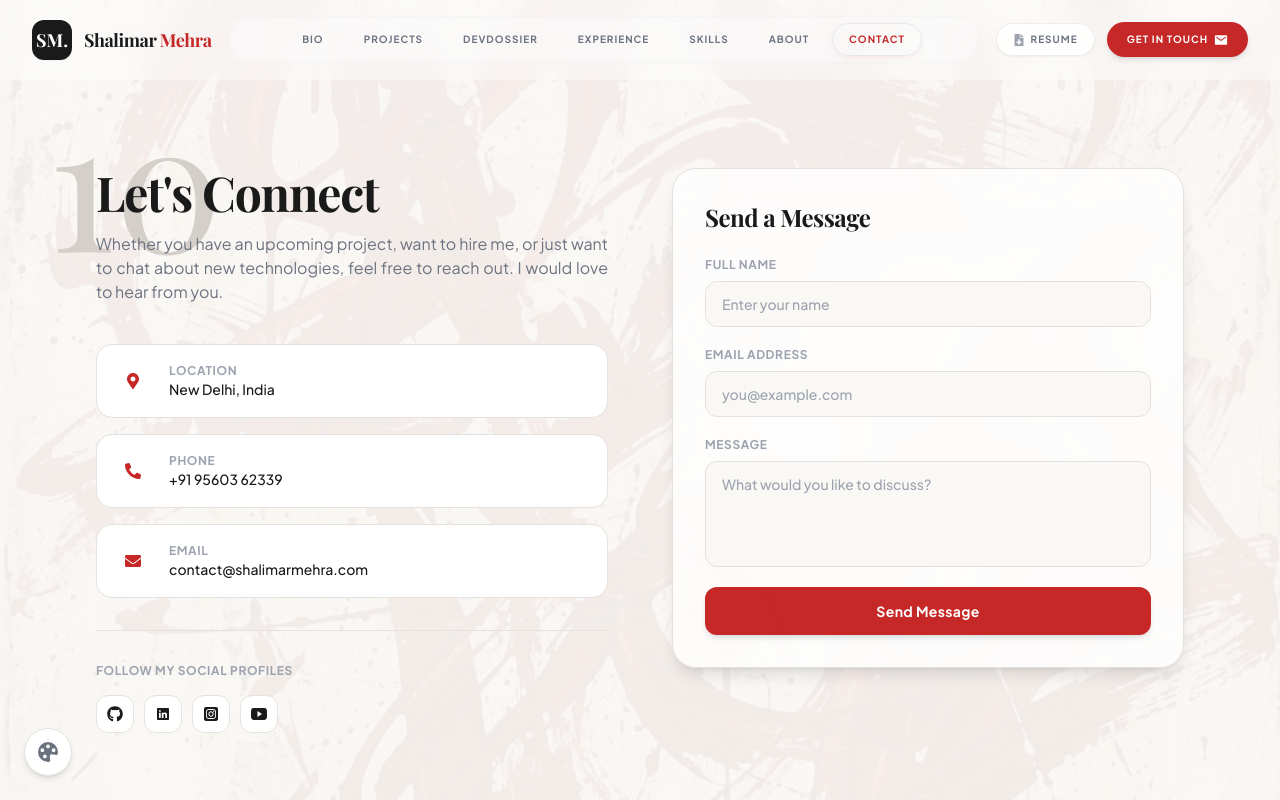
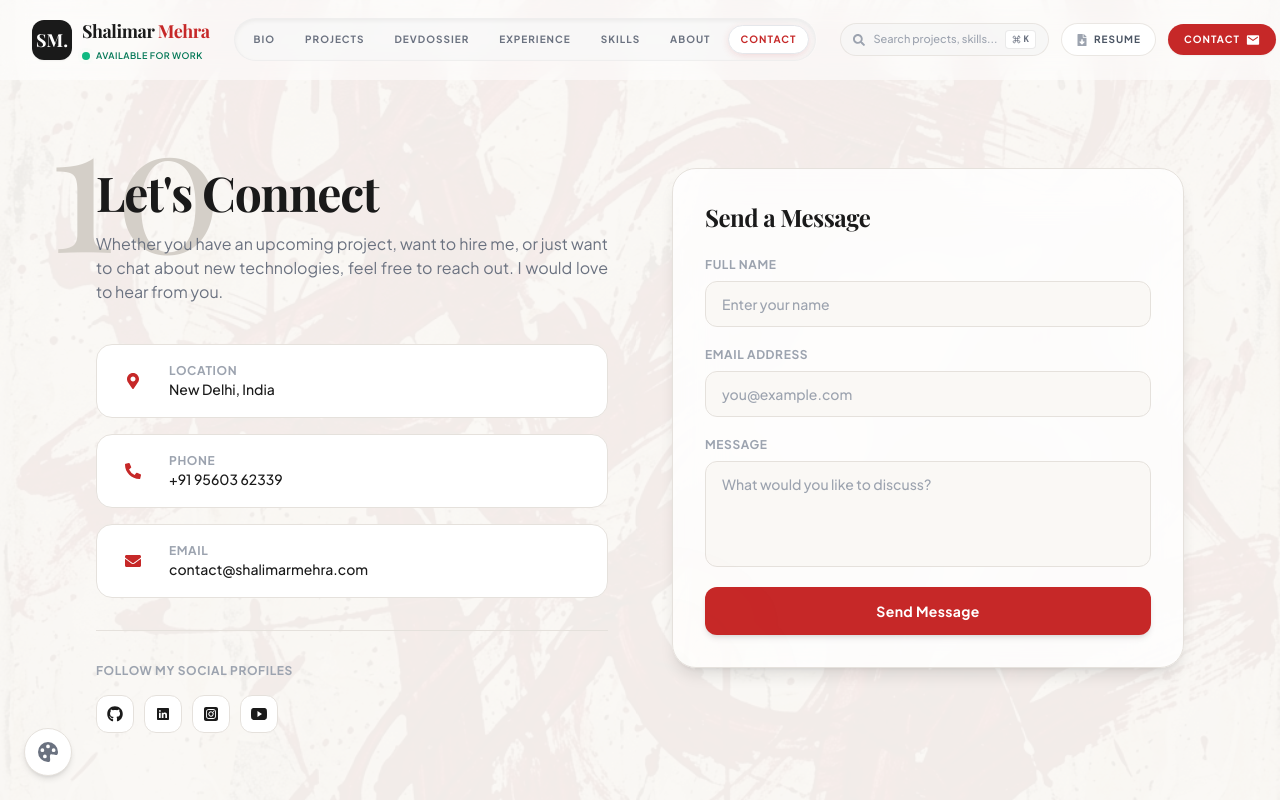
Before and after one commit to shalimarmehra/port, a Next.js app: page /contact in a window 1280 px wide. Shown: the top 800 px of the page. Built offline with nearby package versions, Linux system fonts and the light colour scheme; a web font is replaced by a local one.

Commit message:
feat: add global command palette trigger and search functionality to navigation menu

```diff
--- a/components/NavBar.js
+++ b/components/NavBar.js
@@ -9,7 +9,9 @@ import {
   FaGamepad,
   FaCompass,
   FaChurch,
+  FaSearch,
 } from "react-icons/fa";
+import { FiCommand } from "react-icons/fi";
 
 const NavBar = () => {
   const [isOpen, setIsOpen] = useState(false);
@@ -57,6 +59,13 @@ const NavBar = () => {
         element.getBoundingClientRect().top + window.scrollY - navHeight;
       window.scrollTo({ top: offsetPosition, behavior: "smooth" });
     }
+  };
+
+  const handleOpenSearch = (initialQuery = "") => {
+    setIsOpen(false);
+    window.dispatchEvent(
+      new CustomEvent("open-command-palette", { detail: initialQuery })
+    );
   };
 
   const professionLinks = [
@@ -118,7 +127,6 @@ const NavBar = () => {
       setActiveId("");
     };
     window.addEventListener("scroll", onScroll, { passive: true });
-    // Trigger scroll check immediately to set state on mount/change
     onScroll();
     return () => window.removeEventListener("scroll", onScroll);
   }, [navLinks]);
@@ -141,24 +149,24 @@ const NavBar = () => {
         className={`fixed top-0 left-0 w-full z-50 transition-all duration-500 ease-in-out border-b ${
           isScrolled
             ? viewState === "profession"
-              ? "h-[68px] bg-white/75 border-warm-gray-200/50 shadow-[0_8px_32px_0_rgba(26,26,26,0.05)] backdrop-blur-xl"
-              : "h-[68px] bg-white/65 border-rose-100/40 shadow-[0_8px_32px_0_rgba(244,63,94,0.06)] backdrop-blur-xl"
-            : "h-[80px] bg-white/40 border-transparent backdrop-blur-md"
+              ? "h-[64px] sm:h-[68px] bg-white/85 border-warm-gray-200/60 shadow-[0_8px_32px_0_rgba(26,26,26,0.06)] backdrop-blur-xl"
+              : "h-[64px] sm:h-[68px] bg-white/75 border-rose-100/50 shadow-[0_8px_32px_0_rgba(244,63,94,0.08)] backdrop-blur-xl"
+            : "h-[76px] sm:h-[80px] bg-white/50 border-transparent backdrop-blur-md"
         }`}
       >
-        {/* 3-column grid: [logo] [center links] [cta/hamburger] */}
-        <div className="grid grid-cols-[auto_1fr_auto] items-center h-full max-w-7xl mx-auto px-6 sm:px-8 gap-4">
-          {/* COL 1 — Logo */}
+        <div className="flex items-center justify-between h-full max-w-7xl mx-auto px-4 sm:px-6 lg:px-8 gap-2 sm:gap-4">
+          {/* LOGO & BRANDING */}
+          <div className="flex items-center gap-2 sm:gap-3 shrink-0">
             <Link
               href="/"
-            className="flex items-center gap-3 group transition-transform duration-300 active:scale-95"
+              className="flex items-center gap-2 sm:gap-2.5 group transition-transform duration-300 active:scale-95"
               onClick={(e) => {
                 e.preventDefault();
                 window.scrollTo({ top: 0, behavior: "smooth" });
               }}
             >
               <div
-              className={`w-10 h-10 flex items-center justify-center rounded-xl font-serif font-bold text-lg shadow-sm transition-all duration-500 ${
+                className={`w-9 h-9 sm:w-10 sm:h-10 flex items-center justify-center rounded-xl font-serif font-bold text-base sm:text-lg shadow-sm transition-all duration-500 ${
                   viewState === "profession"
                     ? "bg-ink text-white group-hover:bg-crimson group-hover:shadow-[0_4px_20px_rgba(198,40,40,0.35)]"
                     : "bg-gradient-to-r from-rose-600 to-amber-500 text-white group-hover:brightness-110 group-hover:shadow-[0_4px_20px_rgba(244,63,94,0.35)]"
@@ -166,35 +174,56 @@ const NavBar = () => {
               >
                 SM.
               </div>
-            <span className="font-serif text-ink text-lg font-bold tracking-tight hidden xs:inline">
+              <div className="flex flex-col">
+                <span className="font-serif text-ink text-sm sm:text-base md:text-lg font-bold tracking-tight leading-none hidden min-[380px]:inline">
                   Shalimar{" "}
                   <span
-                className={`transition-colors duration-500 hidden sm:inline ${viewState === "profession" ? "text-crimson" : "text-rose-600"}`}
+                    className={`transition-colors duration-500 hidden sm:inline ${
+                      viewState === "profession" ? "text-crimson" : "text-rose-600"
+                    }`}
                   >
                     Mehra
                   </span>
                 </span>
+                <div className="flex items-center gap-1.5 mt-0.5 sm:mt-1">
+                  <span className="relative flex h-2 w-2">
+                    <span className="animate-ping absolute inline-flex h-full w-full rounded-full bg-emerald-400 opacity-75"></span>
+                    <span className="relative inline-flex rounded-full h-2 w-2 bg-emerald-500"></span>
+                  </span>
+                  <span className="text-[9px] font-sans font-semibold text-emerald-700 uppercase tracking-wider hidden xs:inline">
+                    Available for work
+                  </span>
+                </div>
+              </div>
             </Link>
+          </div>
 
-          {/* COL 2 — Center nav links (desktop only) */}
-          <div className="hidden lg:flex items-center justify-center gap-1.5 bg-neutral-100/30 border border-neutral-200/20 px-2.5 py-1.5 rounded-full backdrop-blur-sm">
+          {/* CENTER NAVIGATION LINKS (Desktop lg+) */}
+          <div className="hidden lg:flex items-center justify-center flex-1 max-w-2xl px-2">
+            <div className="flex items-center gap-1 bg-neutral-100/60 border border-neutral-200/50 p-1.5 rounded-full backdrop-blur-md shadow-inner overflow-x-auto no-scrollbar">
               {navLinks.map((link) => {
                 const isActive = activeId === link.id;
                 return (
                   <button
                     key={link.id}
                     onClick={() => handleScrollTo(link.id)}
-                  className={`relative uppercase tracking-widest text-[10px] font-sans font-bold px-4 py-2 rounded-full transition-all duration-300 group flex items-center gap-1.5 ${
+                    className={`relative uppercase tracking-widest text-[10px] font-sans font-bold px-3 py-1.5 rounded-full transition-all duration-300 whitespace-nowrap group flex items-center gap-1.5 ${
                       isActive
                         ? viewState === "profession"
-                        ? "text-crimson bg-crimson/5 border border-crimson/10 shadow-[0_2px_10px_-4px_rgba(198,40,40,0.2)]"
-                        : "text-rose-600 bg-rose-500/5 border border-rose-500/10 shadow-[0_2px_10px_-4px_rgba(244,63,94,0.2)]"
-                      : "text-gray-500 hover:text-ink hover:bg-neutral-200/30 border border-transparent"
+                          ? "text-crimson bg-white border border-crimson/15 shadow-[0_2px_10px_-2px_rgba(198,40,40,0.2)]"
+                          : "text-rose-600 bg-white border border-rose-500/15 shadow-[0_2px_10px_-2px_rgba(244,63,94,0.2)]"
+                        : "text-gray-500 hover:text-ink hover:bg-neutral-200/50 border border-transparent"
                     }`}
                   >
                     {link.icon && (
                       <span
-                      className={`transition-transform duration-300 group-hover:scale-110 ${isActive ? (viewState === "profession" ? "text-crimson" : "text-rose-600") : "text-gray-400"}`}
+                        className={`transition-transform duration-300 group-hover:scale-110 ${
+                          isActive
+                            ? viewState === "profession"
+                              ? "text-crimson"
+                              : "text-rose-600"
+                            : "text-gray-400"
+                        }`}
                       >
                         {link.icon}
                       </span>
@@ -204,116 +233,177 @@ const NavBar = () => {
                 );
               })}
             </div>
+          </div>
 
-          {/* COL 3 — CTAs (desktop) + hamburger (mobile) */}
-          <div className="flex items-center justify-end gap-3">
-            {/* Desktop CTAs */}
-            <div className="hidden lg:flex items-center gap-3">
+          {/* RIGHT ACTIONS & SEARCH BAR */}
+          <div className="flex items-center justify-end gap-2 sm:gap-3 shrink-0">
+            {/* WORKABLE SEARCH INPUT TRIGGER (Desktop & Tablet) */}
+            <div
+              onClick={() => handleOpenSearch()}
+              className="hidden md:flex items-center gap-2 px-3 py-1.5 rounded-full border border-warm-gray-200/80 bg-neutral-100/70 hover:bg-white text-gray-500 hover:text-ink hover:border-gray-400 shadow-xs cursor-pointer transition-all duration-200 group"
+              role="button"
+              tabIndex={0}
+              onKeyDown={(e) => {
+                if (e.key === "Enter" || e.key === " ") {
+                  e.preventDefault();
+                  handleOpenSearch();
+                }
+              }}
+              aria-label="Open Search Command Palette"
+            >
+              <FaSearch className="text-gray-400 text-xs group-hover:text-crimson transition-colors" />
+              <span className="text-[11px] font-sans font-medium text-gray-400 group-hover:text-gray-600 hidden xl:inline">
+                Search projects, skills...
+              </span>
+              <kbd className="inline-flex items-center gap-0.5 px-1.5 py-0.5 text-[9px] font-mono font-semibold text-gray-500 bg-white border border-neutral-200/80 rounded shadow-2xs group-hover:border-gray-300">
+                <FiCommand className="text-[9px]" /> K
+              </kbd>
+            </div>
+
+            {/* Compact Search Button (Mobile & Small Tablet) */}
+            <button
+              onClick={() => handleOpenSearch()}
+              className="md:hidden flex items-center gap-1.5 px-2.5 py-1.5 border border-warm-gray-200/80 rounded-full text-gray-600 hover:text-crimson bg-white/90 shadow-xs active:scale-95 transition-all text-xs font-sans font-medium"
+              aria-label="Search"
+            >
+              <FaSearch className="text-xs text-gray-400" />
+              <span className="text-[10px] uppercase font-bold tracking-wider hidden xs:inline">Search</span>
+            </button>
+
+            {/* Resume CTA (Tablet & Desktop) */}
             <a
               href="/resume-protected.pdf"
               target="_blank"
               rel="noopener noreferrer"
-                className="uppercase tracking-widest text-[10px] font-bold text-gray-500 hover:text-crimson px-4 py-2 border border-warm-gray-200/60 hover:border-crimson/50 rounded-full transition-all duration-200 flex items-center gap-1.5 bg-white/80 shadow-sm hover:scale-[1.02]"
+              className="hidden sm:flex items-center gap-1.5 uppercase tracking-widest text-[10px] font-bold text-gray-600 hover:text-crimson px-3.5 py-2 border border-warm-gray-200/80 hover:border-crimson/50 rounded-full transition-all duration-200 bg-white/90 shadow-xs hover:scale-[1.02] active:scale-95"
             >
-                <FaFileDownload className="text-xs text-gray-400" /> Resume
+              <FaFileDownload className="text-xs text-gray-400" />
+              <span>Resume</span>
             </a>
 
+            {/* Contact CTA (Desktop lg+) */}
             <button
               onClick={() => handleScrollTo("contact")}
-                className={`text-white text-[10px] font-bold uppercase tracking-widest px-5 py-2.5 rounded-full shadow-md hover:shadow-lg transition-all duration-500 flex items-center gap-1.5 active:scale-95 ${
+              className={`hidden lg:flex items-center gap-1.5 text-white text-[10px] font-bold uppercase tracking-widest px-4 py-2 rounded-full shadow-sm hover:shadow-md transition-all duration-500 active:scale-95 ${
                 viewState === "profession"
-                    ? "bg-crimson hover:bg-crimson-dark shadow-crimson/10 hover:shadow-crimson/20"
-                    : "bg-gradient-to-r from-rose-600 to-amber-500 hover:brightness-110 shadow-rose-500/10 hover:shadow-rose-500/20"
+                  ? "bg-crimson hover:bg-crimson-dark shadow-crimson/15"
+                  : "bg-gradient-to-r from-rose-600 to-amber-500 hover:brightness-110 shadow-rose-500/15"
               }`}
             >
-                Get In Touch <IoMdMail className="text-sm" />
+              Contact <IoMdMail className="text-sm" />
             </button>
-            </div>
 
-            {/* Mobile icon buttons */}
-            <div className="lg:hidden flex items-center gap-2">
-              <a
-                href="/resume-protected.pdf"
-                target="_blank"
-                rel="noopener noreferrer"
-                className="hidden sm:inline-block text-gray-500 hover:text-crimson p-2.5 border border-warm-gray-200/60 rounded-full hover:border-crimson/50 transition-all bg-white/80 shadow-sm active:scale-95"
-                aria-label="Resume"
-              >
-                <FaFileDownload className="text-sm" />
-              </a>
+            {/* Mobile Hamburger Toggle (Visible under lg breakpoint) */}
             <button
               onClick={() => setIsOpen(!isOpen)}
-                className="w-10 h-10 flex flex-col justify-center items-center rounded-full border border-warm-gray-200/60 bg-white/80 text-ink hover:border-crimson/50 shadow-sm transition-colors active:scale-95"
+              className="lg:hidden w-9 h-9 sm:w-10 sm:h-10 flex flex-col justify-center items-center rounded-full border border-warm-gray-200/80 bg-white/90 text-ink hover:border-crimson/50 shadow-xs transition-colors active:scale-95"
               aria-label="Toggle Menu"
             >
-                <div className="flex flex-col gap-1 w-5">
+              <div className="flex flex-col gap-1 w-4 sm:w-5">
                 <span
-                    className={`h-[2px] w-full bg-ink rounded transition-transform duration-300 ${isOpen ? "rotate-45 translate-y-[6px]" : ""}`}
+                  className={`h-[2px] w-full bg-ink rounded transition-transform duration-300 ${
+                    isOpen ? "rotate-45 translate-y-[5px] sm:translate-y-[6px]" : ""
+                  }`}
                 />
                 <span
-                    className={`h-[2px] w-full bg-ink rounded transition-opacity duration-300 ${isOpen ? "opacity-0" : ""}`}
+                  className={`h-[2px] w-full bg-ink rounded transition-opacity duration-300 ${
+                    isOpen ? "opacity-0" : ""
+                  }`}
                 />
                 <span
-                    className={`h-[2px] w-full bg-ink rounded transition-transform duration-300 ${isOpen ? "-rotate-45 -translate-y-[6px]" : ""}`}
+                  className={`h-[2px] w-full bg-ink rounded transition-transform duration-300 ${
+                    isOpen ? "-rotate-45 -translate-y-[5px] sm:-translate-y-[6px]" : ""
+                  }`}
                 />
               </div>
             </button>
           </div>
         </div>
-        </div>
 
-        {/* Mobile Drawer */}
+        {/* MOBILE & TABLET DRAWER */}
         <div
           className={`absolute left-0 w-full overflow-hidden transition-all duration-500 ease-in-out lg:hidden border-b shadow-2xl ${
             isScrolled
-              ? "top-[68px] border-warm-gray-200/45"
-              : "top-[80px] border-transparent"
+              ? "top-[64px] sm:top-[68px] border-warm-gray-200/60"
+              : "top-[76px] sm:top-[80px] border-transparent"
           } ${
             viewState === "profession"
-              ? "bg-white/85 border-warm-gray-200/50 backdrop-blur-xl"
-              : "bg-white/80 border-rose-100/40 backdrop-blur-xl"
+              ? "bg-white/95 border-warm-gray-200/60 backdrop-blur-2xl"
+              : "bg-white/90 border-rose-100/60 backdrop-blur-2xl"
           } ${
             isOpen
-              ? "max-h-[600px] opacity-100 py-6 px-6"
+              ? "max-h-[640px] opacity-100 py-5 px-5 sm:px-8"
               : "max-h-0 opacity-0 pointer-events-none"
           }`}
         >
-          <div className="flex flex-col gap-1.5 max-w-7xl mx-auto">
-            {/* View badge */}
-            <div className="px-4 py-1.5 mb-1.5">
+          <div className="flex flex-col gap-2 max-w-7xl mx-auto">
+            {/* View badge & availability status */}
+            <div className="flex items-center justify-between px-1 py-1 mb-1">
               <span
-                className={`text-[9px] font-bold uppercase tracking-[0.2em] px-3 py-1.5 rounded-full border ${
+                className={`text-[9px] font-bold uppercase tracking-[0.2em] px-3 py-1 rounded-full border ${
                   viewState === "passion"
-                    ? "bg-rose-50/50 border-rose-200/60 text-rose-500"
-                    : "bg-ink/5 border-warm-gray-200 text-gray-400"
+                    ? "bg-rose-50 border-rose-200/60 text-rose-600"
+                    : "bg-neutral-100 border-warm-gray-200 text-gray-500"
                 }`}
               >
                 {viewState === "passion"
                   ? "❤ Passion View"
                   : "💼 Profession View"}
               </span>
+
+              <div className="flex items-center gap-1.5">
+                <span className="relative flex h-2 w-2">
+                  <span className="animate-ping absolute inline-flex h-full w-full rounded-full bg-emerald-400 opacity-75"></span>
+                  <span className="relative inline-flex rounded-full h-2 w-2 bg-emerald-500"></span>
+                </span>
+                <span className="text-[9px] font-sans font-semibold text-emerald-700 uppercase tracking-wider">
+                  Available
+                </span>
+              </div>
             </div>
 
+            {/* WORKABLE SEARCH INPUT IN DRAWER */}
+            <div
+              onClick={() => handleOpenSearch()}
+              className="w-full flex items-center justify-between px-4 py-3 bg-neutral-100/90 border border-neutral-200/80 rounded-xl text-gray-600 text-xs font-sans font-medium transition-colors hover:bg-neutral-200/60 cursor-pointer mb-1 active:scale-[0.99]"
+            >
+              <span className="flex items-center gap-2.5">
+                <FaSearch className="text-crimson text-xs" />
+                <span>Search sections, projects & skills...</span>
+              </span>
+              <kbd className="inline-flex items-center gap-0.5 px-1.5 py-0.5 text-[9px] font-mono font-semibold text-gray-500 bg-white border border-neutral-200 rounded">
+                <FiCommand className="text-[9px]" /> K
+              </kbd>
+            </div>
+
+            {/* Section links */}
+            <div className="flex flex-col gap-1 my-1">
               {navLinks.map((link) => {
                 const isActive = activeId === link.id;
                 return (
                   <button
                     key={link.id}
                     onClick={() => handleScrollTo(link.id)}
-                  className={`w-full text-left font-serif text-lg px-4 py-3.5 border-b border-warm-gray-100/30 hover:bg-cream/50 transition-colors flex items-center justify-between ${
+                    className={`w-full text-left font-serif text-base px-4 py-2.5 rounded-xl transition-all flex items-center justify-between ${
                       isActive
                         ? viewState === "profession"
-                        ? "text-crimson bg-crimson/5 border-l-2 border-l-crimson pl-3"
-                        : "text-rose-600 bg-rose-500/5 border-l-2 border-l-rose-500 pl-3"
+                          ? "text-crimson bg-crimson/5 border-l-4 border-l-crimson font-bold pl-3"
+                          : "text-rose-600 bg-rose-500/5 border-l-4 border-l-rose-500 font-bold pl-3"
                         : viewState === "profession"
-                        ? "text-ink hover:text-crimson"
-                        : "text-ink hover:text-rose-600"
+                          ? "text-ink hover:text-crimson hover:bg-neutral-100/50"
+                          : "text-ink hover:text-rose-600 hover:bg-rose-50/50"
                     }`}
                   >
                     <span className="flex items-center gap-2.5">
                       {link.icon && (
                         <span
-                        className={`text-base transition-colors duration-500 ${isActive ? (viewState === "profession" ? "text-crimson" : "text-rose-600") : "text-gray-400"}`}
+                          className={`text-sm transition-colors duration-500 ${
+                            isActive
+                              ? viewState === "profession"
+                                ? "text-crimson"
+                                : "text-rose-600"
+                              : "text-gray-400"
+                          }`}
                         >
                           {link.icon}
                         </span>
@@ -334,27 +424,28 @@ const NavBar = () => {
                   </button>
                 );
               })}
+            </div>
 
+            {/* Action buttons inside drawer */}
+            <div className="flex flex-col gap-2 mt-2">
               <button
                 onClick={() => handleScrollTo("contact")}
-              className={`w-full mt-4 text-white font-sans font-bold uppercase tracking-widest text-xs py-4 rounded-full flex items-center justify-center gap-2 shadow-md transition-all duration-300 active:scale-95 ${
+                className={`w-full text-white font-sans font-bold uppercase tracking-widest text-xs py-3 rounded-full flex items-center justify-center gap-2 shadow-md transition-all duration-300 active:scale-95 ${
                   viewState === "profession"
-                  ? "bg-crimson hover:bg-crimson-dark shadow-crimson/10"
-                  : "bg-gradient-to-r from-rose-600 to-amber-500 hover:brightness-110 shadow-rose-500/10"
+                    ? "bg-crimson hover:bg-crimson-dark shadow-crimson/15"
+                    : "bg-gradient-to-r from-rose-600 to-amber-500 hover:brightness-110 shadow-rose-500/15"
                 }`}
               >
                 Get In Touch <IoMdMail className="text-base" />
               </button>
 
-            {/* Mobile-only Resume button inside drawer */}
-            <div className="flex sm:hidden items-center gap-3 mt-3">
               <a
                 href="/resume-protected.pdf"
                 target="_blank"
                 rel="noopener noreferrer"
-                className="flex-1 flex items-center justify-center gap-2 py-3.5 border border-warm-gray-200/60 rounded-full text-[10px] font-bold text-gray-600 hover:text-crimson hover:border-crimson bg-white/80 transition-all uppercase tracking-wider shadow-sm active:scale-95"
+                className="flex sm:hidden items-center justify-center gap-2 py-3 border border-warm-gray-200/80 rounded-full text-[10px] font-bold text-gray-600 hover:text-crimson hover:border-crimson bg-white/90 transition-all uppercase tracking-wider shadow-xs active:scale-95"
               >
-                <FaFileDownload className="text-[10px]" /> Resume
+                <FaFileDownload className="text-xs" /> Resume PDF
               </a>
             </div>
           </div>
```
Also changed, not shown: components/CommandPalette.js (+11 -3 lines). Lines whose indentation alone changed are shown as unchanged.
